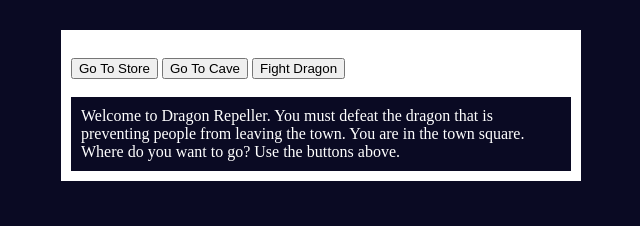
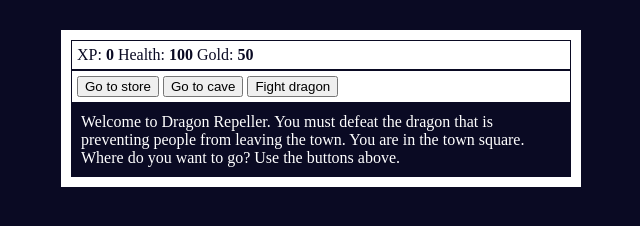
Before and after one commit to Stevenhaines06/fcc211, a plain HTML site: page index.html in a window 1280 px wide. Shown: the whole page, without its empty margins (319-959 px from the left). Drawn offline with Linux system fonts and the light colour scheme.

Commit message:
added more stylings

```diff
--- a/index.html
+++ b/index.html
@@ -1,10 +1,9 @@
 <!DOCTYPE html>
 <html lang="en">
 <head>
-    <meta charset="UTF-8">
-    <meta name="viewport" content="width=device-width, initial-scale=1.0">
-    <title>Document</title>
-    <link rel="stylesheet" href="style.css">
+    <meta charset="utf-8">
+    <link rel="stylesheet" href="./style.css">
+    <title>RPG - Dragon Repeller</title>
 </head>
 <body>
     <div id="game">
@@ -14,14 +13,17 @@
             <span class="stat">Gold: <strong><span id="goldText">50</span></strong></span>
         </div>
         <div id="controls">
-            <button id="button1">Go To Store</button id="button">
-            <button id="button2">Go To Cave</button id="button">
-            <button id="button3">Fight Dragon</button id="button">
+            <button id="button1">Go to store</button>
+            <button id="button2">Go to cave</button>
+            <button id="button3">Fight dragon</button>
         </div>
-        <div id="monsterStats"></div>
-        <span class="stat">Monster Name: <strong><span></span></strong></span>
-        <span class="stat">Health: <strong><span></span></strong></span>
-        <div id="text">Welcome to Dragon Repeller. You must defeat the dragon that is preventing people from leaving the town. You are in the town square. Where do you want to go? Use the buttons above.</div>
+        <div id="monsterStats">
+            <span class="stat">Monster Name: <strong><span id="monsterName"></span></strong></span>
+            <span class="stat">Health: <strong><span id="monsterHealth"></span></strong></span>
+        </div>
+        <div id="text">
+            Welcome to Dragon Repeller. You must defeat the dragon that is preventing people from leaving the town. You are in the town square. Where do you want to go? Use the buttons above.
+        </div>
     </div>
 </body>
 </html>
--- a/style.css
+++ b/style.css
@@ -13,9 +13,21 @@ body {
     max-height: 400px;
     background-color: #ffffff;
     color: #ffffff;
-    margin-top: 30px;
-    margin-bottom: 0px;
-    margin-left: auto;
-    margin-right: auto;
+    margin: 30px auto 0px;
     padding: 10px;
 }
+
+#controls,
+#stats {
+    border: 1px solid #0a0a23;
+    padding: 5px;
+    color: #0a0a23;
+}
+
+#monsterStats {
+    display: none;
+    border: 1px solid #0a0a23;
+    padding: 5px;
+    color: #ffffff;
+    background-color: #c70d0d;
+}
```
